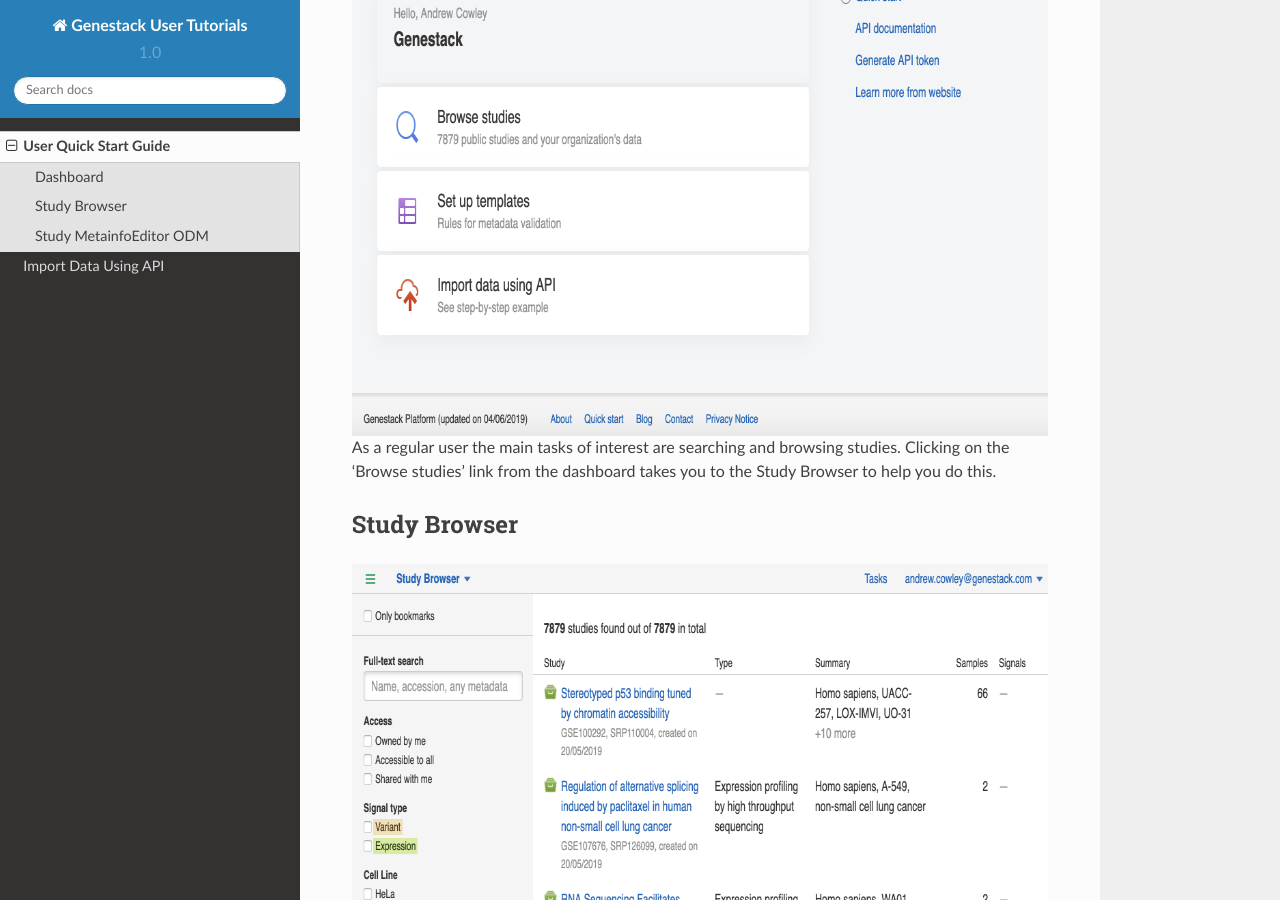
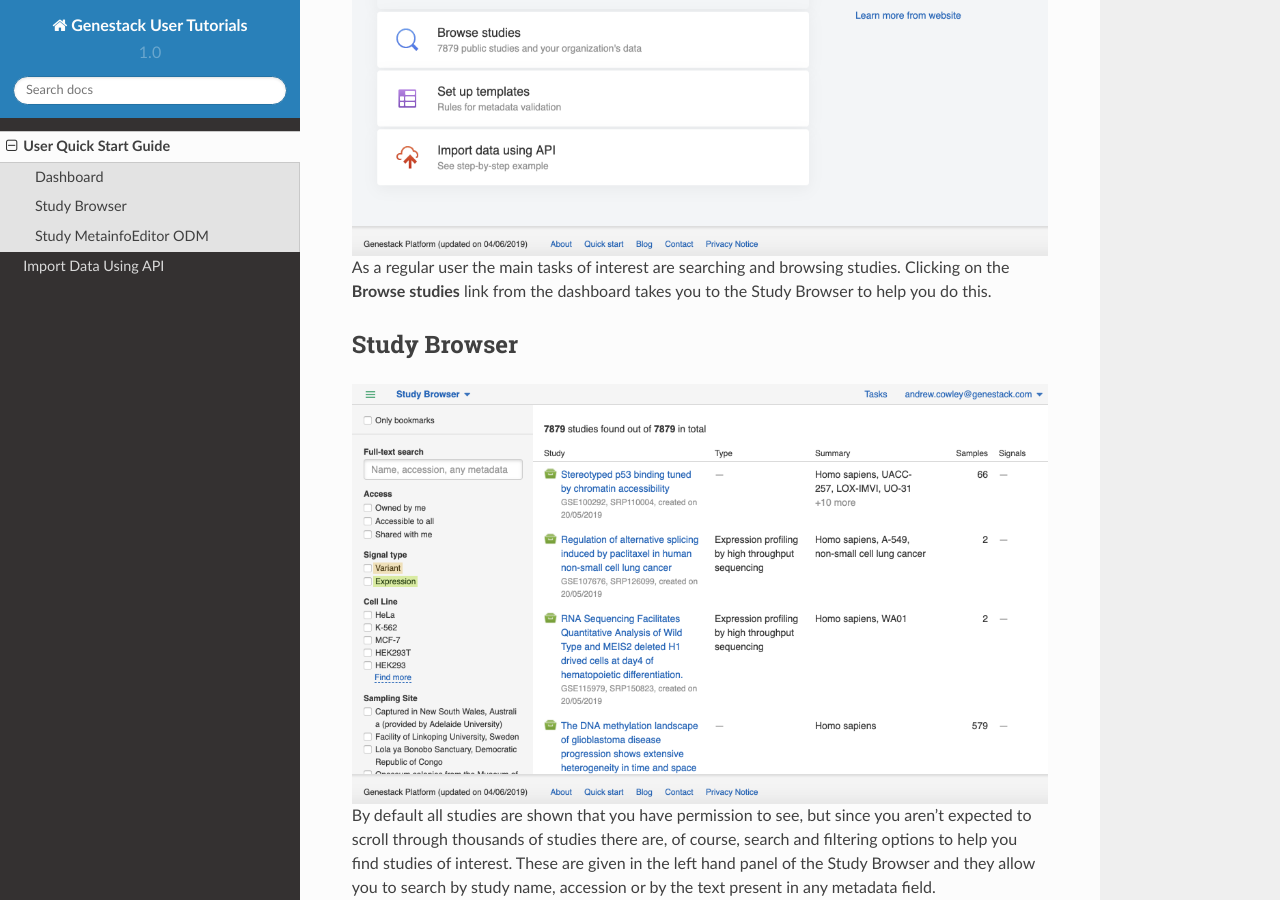
Before and after one commit to genestack/user-guide, a Sphinx documentation site: the page built from source/doc-odm-user-guide/quickstart_user.rst, in a window 1280 px wide and 900 px high, scrolled down 428 px. Built offline with Sphinx 7.4.7 and the Read the Docs theme 2.0.0, drawn with Linux system fonts in a browser that asks for light colours.

Commit message:
fix images, highlighting a link

```diff
--- a/source/doc-odm-user-guide/quickstart_user.rst
+++ b/source/doc-odm-user-guide/quickstart_user.rst
@@ -8,16 +8,16 @@
 ---------
 
 .. image:: images/quickstart_user_dashboard.png
-   :scale: 50 %
+   :scale: 35 %
    :align: center
 
-As a regular user the main tasks of interest are searching and browsing studies. Clicking on the 'Browse studies' link from the dashboard takes you to the Study Browser to help you do this.
+As a regular user the main tasks of interest are searching and browsing studies. Clicking on the **Browse studies** link from the dashboard takes you to the Study Browser to help you do this.
 
 Study Browser
 -------------
 
 .. image:: images/quickstart_user_studybrowser.png
-   :scale: 50 %
+   :scale: 35 %
    :align: center
 
 By default all studies are shown that you have permission to see, but since you aren't expected to scroll through thousands of studies there are, of course, search and filtering options to help you find studies of interest. These are given in the left hand panel of the Study Browser and they allow you to search by study name, accession or by the text present in any metadata field.
@@ -35,7 +35,7 @@
 ------------------------
 
 .. image:: images/quickstart_user_studymetainfoeditor.png
-   :scale: 50 %
+   :scale: 35 %
    :align: center
 
 The Study Metainfo Editor allows you to see all the information about a study, the samples contained in the study and any signal data types associated with the study, for example, expression or variant data.
```
